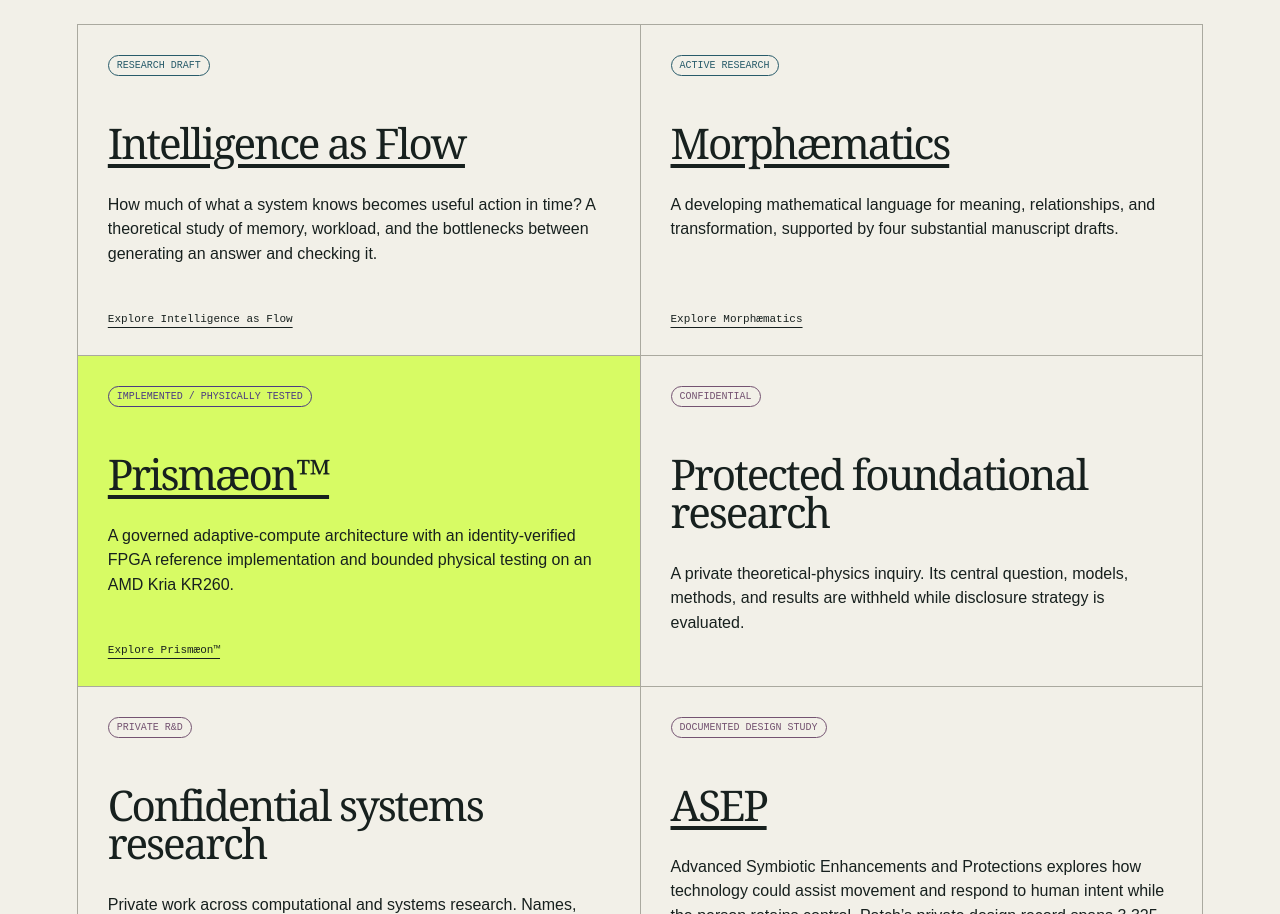
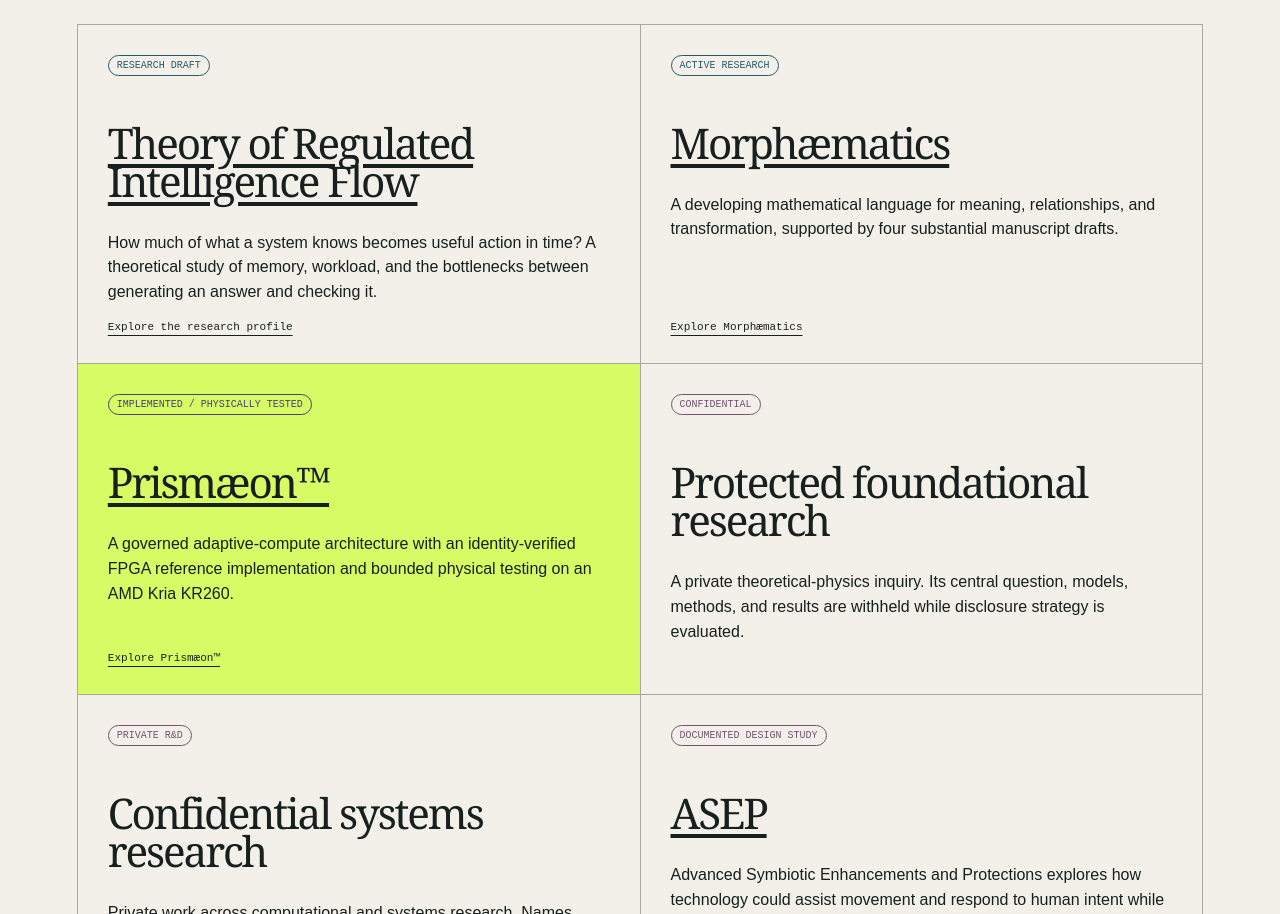
Before and after one commit to trillionheir222/nigelaen-research, a plain HTML site: page index.html in a window 1280 px wide. Shown: the part 2899-3813 px from the top of the page. Drawn offline with Linux system fonts and the light colour scheme.

Commit message:
Use full manuscript title in home research index

```diff
--- a/index.html
+++ b/index.html
@@ -464,13 +464,13 @@
         <div class="programs">
           <article class="program">
             <span class="tag active">Research draft</span>
-            <h3><a href="intelligence-as-flow.html">Intelligence as Flow</a></h3>
+            <h3><a href="intelligence-as-flow.html">Theory of Regulated Intelligence Flow</a></h3>
             <p>
               How much of what a system knows becomes useful action in time?
               A theoretical study of memory, workload, and the bottlenecks
               between generating an answer and checking it.
             </p>
-            <a class="text-link" href="intelligence-as-flow.html">Explore Intelligence as Flow</a>
+            <a class="text-link" href="intelligence-as-flow.html">Explore the research profile</a>
           </article>
           <article class="program">
             <span class="tag active">Active research</span>
```
